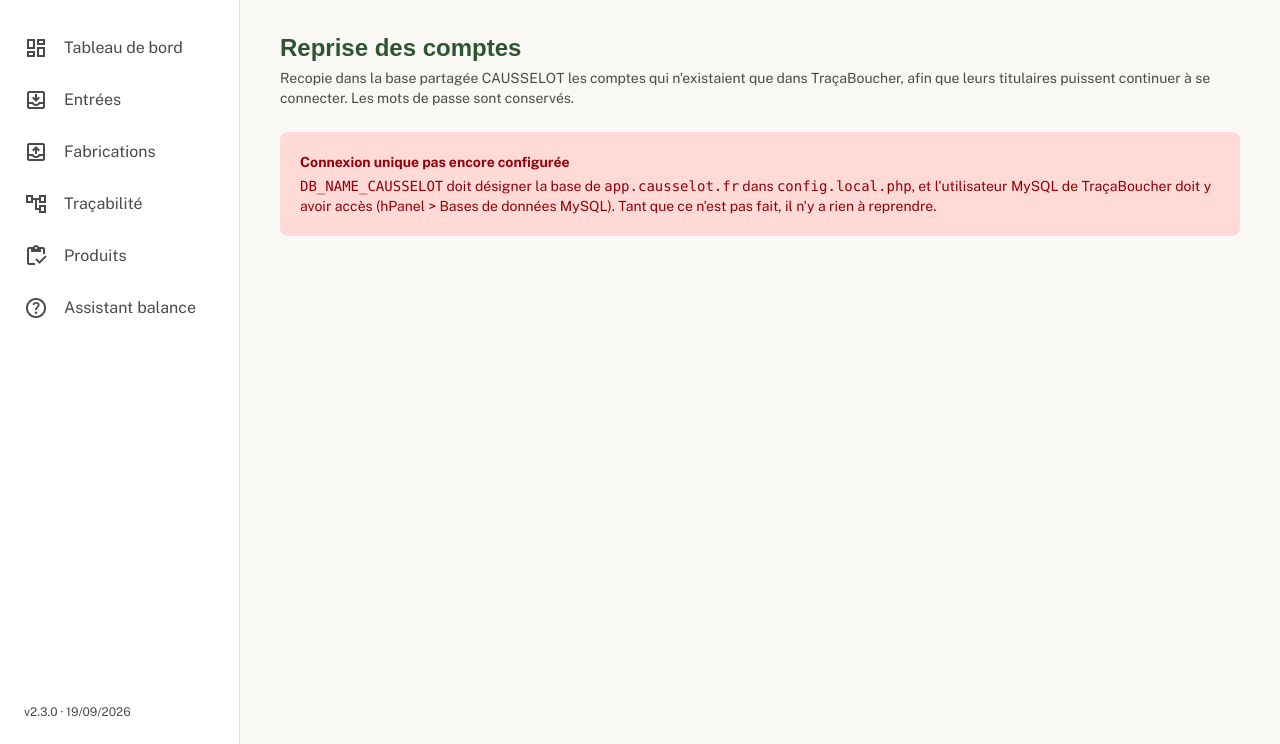
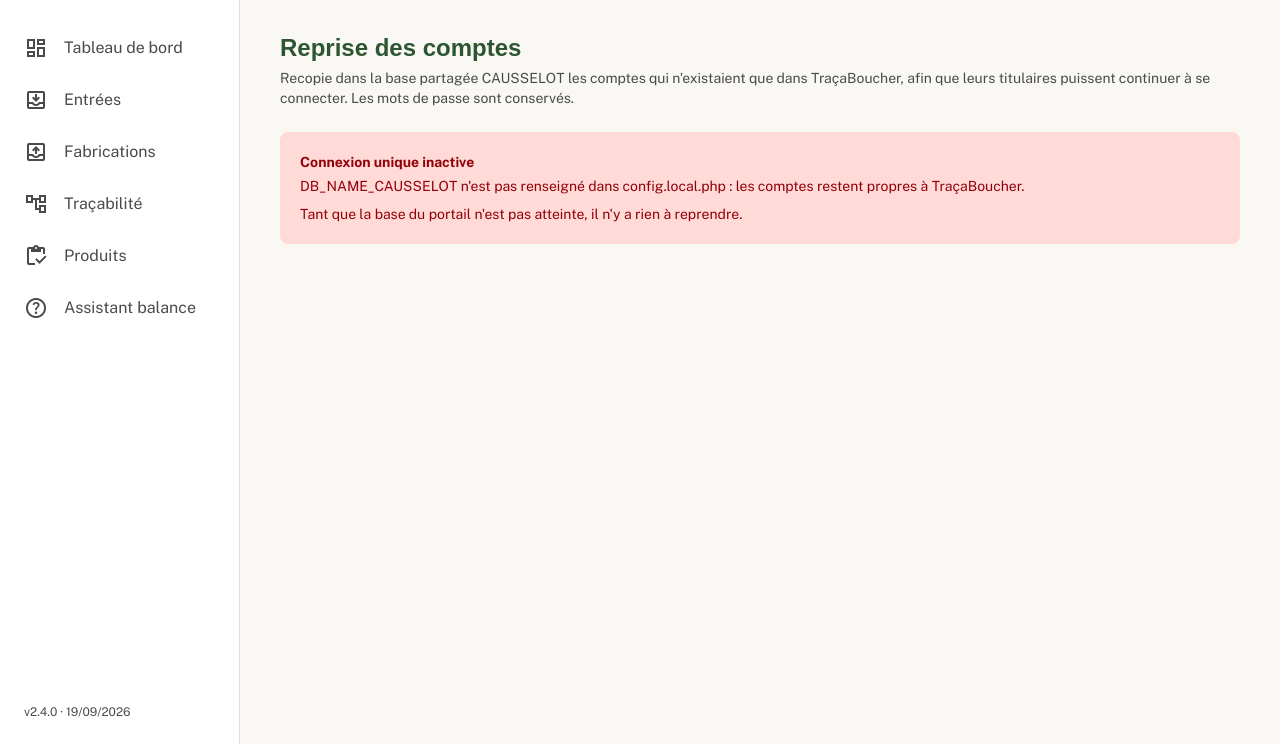
Before and after one commit to ColibriMilhord/tracaboucher, a PHP site: page /migrer_comptes.php in a window 1280 px wide. Shown: the part 56-800 px from the top of the page. Run offline with PHP 8.4, Linux system fonts and the light colour scheme; the visitor is signed in with stand-in values (Sample User, id 1); tables that the repository leaves empty or names only in its code hold one stand-in row (values such as "Sample post"); some libraries are stand-ins or nearby versions; some web fonts are replaced.

Commit message:
v2.4.0 — lire les comptes du portail avec les identifiants du portail
Jusqu'ici TraçaBoucher nommait la base d'app.causselot.fr dans ses
propres requêtes, ce qui obligeait un seul utilisateur MySQL à couvrir
les deux bases — un droit inter-bases à obtenir dans hPanel, et la
source de tous les refus rencontrés (1142 puis 1045).

L'authentification ne fait pourtant aucune jointure entre les deux
bases : elle lit `utilisateurs` et écrit `sessions`, rien de plus. Une
seconde connexion suffit donc. DB_USER_CAUSSELOT et DB_PASS_CAUSSELOT,
recopiés du config.local.php d'app.causselot.fr, ouvrent cette connexion
dédiée ; chaque base garde son utilisateur et il n'y a plus rien à
demander à hPanel. Sans ces lignes, l'ancien chemin reste en place, et
le repli sur les comptes locaux derrière lui.

La reprise des comptes écrit désormais via la connexion que
l'authentification utilise réellement, et non plus via une table
qualifiée qui pouvait désigner une autre base que celle qui sera lue.

diagnostic.php teste la connexion dédiée séparément et signale ce qui
cloche dans un mot de passe sans le montrer : longueur, espace en début
ou en fin, présence d'un $ que PHP interpolerait s'il était écrit entre
guillemets.

Co-Authored-By: Claude Opus 5 <noreply@anthropic.com>
Claude-Session: https://claude.ai/code/session_016aP4xaUzjpEhCk1WMCQoZM

```diff
--- a/config.php
+++ b/config.php
@@ -31,6 +31,15 @@ defined('DB_PASS') || define('DB_PASS', '');
 // Par défaut identique à DB_NAME (comportement inchangé tant que
 // config.local.php ne définit pas explicitement la base causselot).
 defined('DB_NAME_CAUSSELOT') || define('DB_NAME_CAUSSELOT', DB_NAME);
+
+// Identifiants propres à la base du portail. Quand ils sont fournis,
+// TraçaBoucher ouvre une seconde connexion pour lire les comptes, au
+// lieu de nommer l'autre base dans ses requêtes : chaque base garde son
+// utilisateur MySQL et aucun droit inter-bases n'est à demander.
+defined('DB_USER_CAUSSELOT') || define('DB_USER_CAUSSELOT', '');
+defined('DB_PASS_CAUSSELOT') || define('DB_PASS_CAUSSELOT', '');
+defined('DB_HOST_CAUSSELOT') || define('DB_HOST_CAUSSELOT', DB_HOST);
+
 defined('CAUSSELOT_URL') || define('CAUSSELOT_URL', '');
 
 defined('UPLOAD_DIR') || define('UPLOAD_DIR', __DIR__ . '/uploads/');
--- a/includes/auth.php
+++ b/includes/auth.php
@@ -47,24 +47,92 @@ final class SessionBD implements SessionHandlerInterface {
 // ============================================================
 //  Où vivent réellement les comptes
 //
-//  La connexion unique suppose deux choses côté serveur : que
-//  DB_NAME_CAUSSELOT désigne bien la base d'app.causselot.fr, et que
-//  l'utilisateur MySQL de TraçaBoucher ait reçu l'accès à cette base
-//  dans hPanel. Tant que l'une des deux manque, MySQL refuse la
-//  requête (erreur 1142) — et personne ne peut plus se connecter,
-//  alors que les comptes d'origine sont toujours là, dans la base de
-//  TraçaBoucher. On teste donc l'accès une fois, et on retombe sur la
-//  table locale plutôt que de laisser l'atelier à la porte.
+//  Trois cas, essayés dans cet ordre :
+//
+//  1. Une connexion dédiée à la base du portail, avec SES identifiants
+//     MySQL (DB_USER_CAUSSELOT). C'est la voie la plus simple sur un
+//     hébergement mutualisé : chaque base garde son propre utilisateur,
+//     et aucun droit inter-bases n'est à demander. L'authentification
+//     ne fait d'ailleurs aucune jointure entre les deux bases.
+//
+//  2. La connexion de TraçaBoucher, en nommant la base du portail dans
+//     la requête. Cela exige que le même utilisateur MySQL ait accès aux
+//     deux bases, sans quoi MySQL refuse (erreur 1142).
+//
+//  3. À défaut, la table `utilisateurs` locale. Les comptes d'origine
+//     sont toujours là : mieux vaut un atelier qui travaille sans la
+//     connexion unique qu'un atelier à la porte.
 // ============================================================
 
-// Une table est-elle réellement lisible par l'utilisateur MySQL courant ?
-function table_lisible(string $table): bool {
-    try { db()->query("SELECT 1 FROM $table LIMIT 1"); return true; }
+// Une table est-elle réellement lisible par cette connexion ?
+function table_lisible_sur(PDO $pdo, string $table): bool {
+    try { $pdo->query("SELECT 1 FROM $table LIMIT 1"); return true; }
     catch (PDOException $e) { return false; }
 }
 
+function table_lisible(string $table): bool {
+    return table_lisible_sur(db(), $table);
+}
+
+// La configuration désigne-t-elle une autre base que celle de TraçaBoucher ?
+function base_partagee_configuree(): bool {
+    return DB_NAME_CAUSSELOT !== '' && DB_NAME_CAUSSELOT !== DB_NAME;
+}
+
+// Des identifiants propres à la base du portail ont-ils été fournis ?
+function connexion_dediee_configuree(): bool {
+    return base_partagee_configuree() && DB_USER_CAUSSELOT !== '';
+}
+
 /**
- * Sessions partagées, à deux conditions strictes.
+ * Connexion et tables à employer pour les comptes, résolues une fois.
+ *
+ * @return array{pdo: PDO, comptes: string, sessions: string, partage: bool}
+ */
+function comptes_source(): array {
+    static $src = null;
+    if ($src !== null) return $src;
+
+    // 1. Connexion dédiée à la base du portail.
+    if (connexion_dediee_configuree()) {
+        try {
+            $pdo = new PDO(
+                'mysql:host=' . DB_HOST_CAUSSELOT . ';dbname=' . DB_NAME_CAUSSELOT . ';charset=utf8mb4',
+                DB_USER_CAUSSELOT, DB_PASS_CAUSSELOT,
+                [PDO::ATTR_ERRMODE => PDO::ERRMODE_EXCEPTION,
+                 PDO::ATTR_DEFAULT_FETCH_MODE => PDO::FETCH_ASSOC,
+                 PDO::ATTR_EMULATE_PREPARES => false]
+            );
+            return $src = ['pdo' => $pdo, 'comptes' => 'utilisateurs',
+                           'sessions' => 'sessions', 'partage' => true];
+        } catch (PDOException $e) {
+            error_log('Connexion dédiée à ' . DB_NAME_CAUSSELOT . ' impossible : ' . $e->getMessage());
+        }
+    }
+
+    // 2. Connexion de TraçaBoucher, base du portail nommée dans la requête.
+    if (base_partagee_configuree()) {
+        $comptes = '`' . DB_NAME_CAUSSELOT . '`.utilisateurs';
+        if (table_lisible_sur(db(), $comptes)) {
+            return $src = ['pdo' => db(), 'comptes' => $comptes,
+                           'sessions' => '`' . DB_NAME_CAUSSELOT . '`.sessions',
+                           'partage' => true];
+        }
+    }
+
+    // 3. Comptes locaux.
+    return $src = ['pdo' => db(), 'comptes' => 'utilisateurs',
+                   'sessions' => 'sessions', 'partage' => false];
+}
+
+function pdo_comptes(): PDO   { return comptes_source()['pdo']; }
+function table_comptes(): string { return comptes_source()['comptes']; }
+
+// Vrai quand les comptes lus sont bien ceux du portail CAUSSELOT.
+function comptes_partages(): bool { return comptes_source()['partage']; }
+
+/**
+ * Sessions partagées, à une condition stricte.
  *
  * La table `sessions` ne porte que des identifiants numériques de
  * comptes. Les partager en lisant les comptes ailleurs ferait passer
@@ -76,38 +144,16 @@ function table_lisible(string $table): bool {
 function table_sessions_causselot_accessible(): bool {
     static $ok = null;
     if ($ok === null) {
-        $ok = comptes_partages()
-           && table_lisible('`' . DB_NAME_CAUSSELOT . '`.sessions');
+        $src = comptes_source();
+        $ok = $src['partage'] && table_lisible_sur($src['pdo'], $src['sessions']);
     }
     return $ok;
 }
 
-// La configuration désigne-t-elle une autre base que celle de TraçaBoucher ?
-function base_partagee_configuree(): bool {
-    return DB_NAME_CAUSSELOT !== '' && DB_NAME_CAUSSELOT !== DB_NAME;
-}
-
-// Nom de table à employer dans les requêtes sur les comptes.
-function table_comptes(): string {
-    static $table = null;
-    if ($table === null) {
-        $partagee = '`' . DB_NAME_CAUSSELOT . '`.utilisateurs';
-        if (!base_partagee_configuree())      $table = 'utilisateurs';
-        elseif (table_lisible($partagee))     $table = $partagee;
-        else                                  $table = 'utilisateurs';
-    }
-    return $table;
-}
-
-// Vrai quand les comptes lus sont bien ceux du portail CAUSSELOT.
-function comptes_partages(): bool {
-    return base_partagee_configuree() && table_comptes() !== 'utilisateurs';
-}
-
 /**
  * Ce qui empêche la connexion unique de fonctionner, en clair, ou null
- * si tout va bien. Sert aux écrans d'administration ; le message n'est
- * jamais montré à un visiteur non connecté, il nomme des bases MySQL.
+ * si tout va bien. Sert aux écrans d'administration ; le message nomme
+ * des bases MySQL et n'est jamais montré à un visiteur non connecté.
  */
 function diagnostic_comptes(): ?string {
     if (!base_partagee_configuree()) {
@@ -115,15 +161,22 @@ function diagnostic_comptes(): ?string {
              . "les comptes restent propres à TraçaBoucher.";
     }
     if (comptes_partages()) return null;
+    if (connexion_dediee_configuree()) {
+        return "La connexion à la base « " . DB_NAME_CAUSSELOT . " » avec ses propres "
+             . "identifiants (DB_USER_CAUSSELOT / DB_PASS_CAUSSELOT) est refusée par "
+             . "MySQL. Reprenez-les dans le config.local.php d'app.causselot.fr. "
+             . "En attendant, les comptes locaux prennent le relais.";
+    }
     return "La base « " . DB_NAME_CAUSSELOT . " » est inaccessible à l'utilisateur MySQL "
-         . "de TraçaBoucher. Vérifiez que ce nom est bien celui de la base "
-         . "d'app.causselot.fr, puis accordez-lui l'accès dans hPanel > Bases de "
-         . "données MySQL. En attendant, les comptes locaux prennent le relais.";
+         . "de TraçaBoucher. Le plus simple est d'ajouter DB_USER_CAUSSELOT et "
+         . "DB_PASS_CAUSSELOT dans config.local.php, repris du config.local.php "
+         . "d'app.causselot.fr : aucun droit inter-bases n'est alors nécessaire. "
+         . "En attendant, les comptes locaux prennent le relais.";
 }
 
 // Aucune table de comptes lisible : l'application ne peut rien faire.
 function comptes_introuvables(): bool {
-    return !table_lisible(table_comptes());
+    return !table_lisible_sur(pdo_comptes(), table_comptes());
 }
 
 /**
@@ -137,7 +190,7 @@ function colonne_comptes(string $colonne): bool {
     if ($colonnes === null) {
         $colonnes = [];
         try {
-            foreach (db()->query('SHOW COLUMNS FROM ' . table_comptes()) as $c) {
+            foreach (pdo_comptes()->query('SHOW COLUMNS FROM ' . table_comptes()) as $c) {
                 $colonnes[strtolower($c['Field'])] = true;
             }
         } catch (PDOException $e) {
@@ -151,7 +204,8 @@ function session_demarrer(): void {
     if (session_status() === PHP_SESSION_ACTIVE) return;
 
     if (table_sessions_causselot_accessible()) {
-        session_set_save_handler(new SessionBD(db(), '`' . DB_NAME_CAUSSELOT . '`.sessions'));
+        $src = comptes_source();
+        session_set_save_handler(new SessionBD($src['pdo'], $src['sessions']));
     }
 
     $https = (!empty($_SERVER['HTTPS']) && $_SERVER['HTTPS'] !== 'off')
@@ -173,7 +227,7 @@ function utilisateur_courant(): ?array {
     if (empty($_SESSION['uid'])) return null;
     static $u = null;
     if ($u === null) {
-        $q = db()->prepare('SELECT id, identifiant, nom, role, actif FROM ' . table_comptes() . ' WHERE id=?');
+        $q = pdo_comptes()->prepare('SELECT id, identifiant, nom, role, actif FROM ' . table_comptes() . ' WHERE id=?');
         $q->execute([$_SESSION['uid']]);
         $u = $q->fetch() ?: false;
         if (!$u || !$u['actif']) { deconnexion(); return null; }
@@ -202,7 +256,7 @@ function exiger_admin(): array {
 
 function connecter(string $identifiant, string $mdp): ?array {
     session_demarrer();
-    $q = db()->prepare('SELECT * FROM ' . table_comptes() . ' WHERE identifiant=? AND actif=1');
+    $q = pdo_comptes()->prepare('SELECT * FROM ' . table_comptes() . ' WHERE identifiant=? AND actif=1');
     $q->execute([$identifiant]);
     $u = $q->fetch();
     if (!$u || !password_verify($mdp, $u['mot_de_passe'])) return null;
@@ -210,7 +264,7 @@ function connecter(string $identifiant, string $mdp): ?array {
     session_regenerate_id(true);
     $_SESSION['uid'] = (int)$u['id'];
     if (colonne_comptes('derniere_connexion')) {
-        db()->prepare('UPDATE ' . table_comptes() . ' SET derniere_connexion=NOW() WHERE id=?')
+        pdo_comptes()->prepare('UPDATE ' . table_comptes() . ' SET derniere_connexion=NOW() WHERE id=?')
             ->execute([$u['id']]);
     }
     return $u;
@@ -228,7 +282,7 @@ function deconnexion(): void {
 
 function aucun_compte(): bool {
     try {
-        return (int)db()->query('SELECT COUNT(*) FROM ' . table_comptes())->fetchColumn() === 0;
+        return (int)pdo_comptes()->query('SELECT COUNT(*) FROM ' . table_comptes())->fetchColumn() === 0;
     } catch (PDOException $e) {
         return false;
     }
--- a/login.php
+++ b/login.php
@@ -33,7 +33,7 @@ if ($_SERVER['REQUEST_METHOD'] === 'POST' && !$panne && $premier && isset($_POST
             array_splice($colonnes, 2, 0, 'email');
             array_splice($valeurs, 2, 0, $ident);
         }
-        db()->prepare('INSERT INTO ' . table_comptes()
+        pdo_comptes()->prepare('INSERT INTO ' . table_comptes()
             . ' (' . implode(', ', $colonnes) . ') VALUES ('
             . implode(',', array_fill(0, count($colonnes), '?')) . ')')
             ->execute($valeurs);
--- a/migrer_comptes.php
+++ b/migrer_comptes.php
@@ -22,10 +22,15 @@ function role_cible(string $role_local): string {
     return $role_local === 'admin' ? 'admin' : 'atelier';
 }
 
-$table_locale  = '`' . DB_NAME . '`.utilisateurs';
-$table_partagee = '`' . DB_NAME_CAUSSELOT . '`.utilisateurs';
+// Les comptes du portail peuvent être servis par une seconde connexion
+// (DB_USER_CAUSSELOT) ou par celle de TraçaBoucher en nommant l'autre
+// base : on prend ce que l'authentification utilise réellement, sinon la
+// reprise écrirait ailleurs que là où la connexion va lire.
+$pdo_partage    = pdo_comptes();
+$table_locale   = '`' . DB_NAME . '`.utilisateurs';
+$table_partagee = table_comptes();
 
-$configure = DB_NAME_CAUSSELOT !== '' && DB_NAME_CAUSSELOT !== DB_NAME;
+$configure = comptes_partages();
 $erreur = '';
 $rapport = null;
 $comptes = [];
@@ -34,7 +39,7 @@ if ($configure) {
     try {
         $locaux = $pdo->query("SELECT id, identifiant, nom, mot_de_passe, role, actif FROM $table_locale ORDER BY nom")->fetchAll();
 
-        $existants = $pdo->query("SELECT identifiant FROM $table_partagee")->fetchAll(PDO::FETCH_COLUMN);
+        $existants = $pdo_partage->query("SELECT identifiant FROM $table_partagee")->fetchAll(PDO::FETCH_COLUMN);
         $existants = array_map('strval', $existants);
 
         foreach ($locaux as $u) {
@@ -44,7 +49,7 @@ if ($configure) {
         }
     } catch (PDOException $e) {
         $erreur = "Lecture impossible : " . $e->getMessage()
-                . " — vérifiez que l'utilisateur MySQL de TraçaBoucher a bien accès à la base " . DB_NAME_CAUSSELOT . ".";
+                . " — voir l'état de la connexion unique dans Paramètres.";
     }
 }
 
@@ -52,7 +57,7 @@ if ($_SERVER['REQUEST_METHOD'] === 'POST' && $configure && !$erreur) {
     $choisis = array_map('intval', (array)($_POST['comptes'] ?? []));
     $copies = 0; $ignores = 0; $echecs = [];
 
-    $insert = $pdo->prepare("INSERT INTO $table_partagee (identifiant, nom, email, mot_de_passe, role, actif)
+    $insert = $pdo_partage->prepare("INSERT INTO $table_partagee (identifiant, nom, email, mot_de_passe, role, actif)
                              VALUES (?, ?, ?, ?, ?, ?)");
 
     foreach ($comptes as $u) {
@@ -73,7 +78,7 @@ if ($_SERVER['REQUEST_METHOD'] === 'POST' && $configure && !$erreur) {
     $rapport = ['copies' => $copies, 'ignores' => $ignores, 'echecs' => $echecs];
 
     // Recalcul pour que le tableau affiché reflète l'état réel.
-    $existants = $pdo->query("SELECT identifiant FROM $table_partagee")->fetchAll(PDO::FETCH_COLUMN);
+    $existants = $pdo_partage->query("SELECT identifiant FROM $table_partagee")->fetchAll(PDO::FETCH_COLUMN);
     $existants = array_map('strval', $existants);
     foreach ($comptes as $i => $u) {
         $comptes[$i]['deja_present'] = in_array((string)$u['identifiant'], $existants, true);
@@ -93,12 +98,9 @@ require __DIR__ . '/includes/header.php';
 
 <?php if (!$configure): ?>
 <div class="bg-error-container text-on-error-container rounded-xl p-5 text-sm">
-  <p class="font-bold mb-1">Connexion unique pas encore configurée</p>
-  <p>
-    <code>DB_NAME_CAUSSELOT</code> doit désigner la base de <code>app.causselot.fr</code>
-    dans <code>config.local.php</code>, et l'utilisateur MySQL de TraçaBoucher doit y avoir accès
-    (hPanel &gt; Bases de données MySQL). Tant que ce n'est pas fait, il n'y a rien à reprendre.
-  </p>
+  <p class="font-bold mb-1">Connexion unique inactive</p>
+  <p><?= h(diagnostic_comptes() ?? '') ?></p>
+  <p class="mt-2">Tant que la base du portail n'est pas atteinte, il n'y a rien à reprendre.</p>
 </div>
 
 <?php elseif ($erreur): ?>
--- a/version.php
+++ b/version.php
@@ -18,7 +18,7 @@
 //  censé empêcher.
 // ============================================================
 
-function version_app(): string  { return '2.3.0'; }
+function version_app(): string  { return '2.4.0'; }
 function version_date(): string { return '2026-09-19'; }
 
 // Ex. : « v2.1.0 · 19/09/2026 »
```
Also changed, not shown: config.example.php (+13 -3 lines), diagnostic.php (+68 -7 lines).
